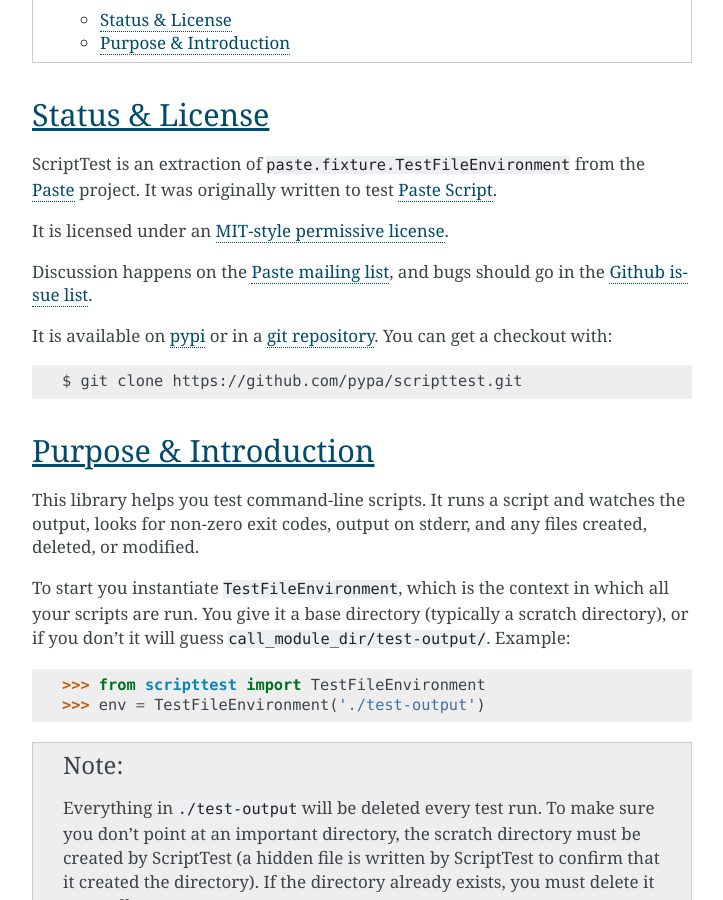
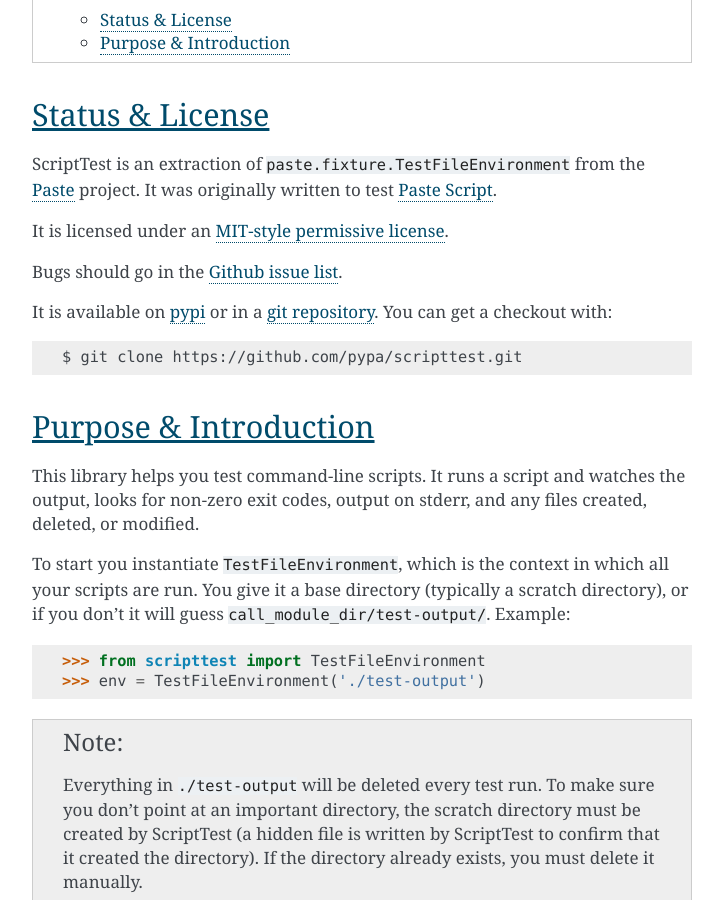
Before and after one commit to pypa/scripttest, a Sphinx documentation site: the page built from docs/index.rst, in a window 1280 px wide and 900 px high, scrolled down 594 px. Shown: the whole window, without its empty margins (388-1111 px from the left). Built offline with Sphinx 7.4.7, drawn with Linux system fonts in a browser that asks for light colours.

Commit message:
Remove dead link

```diff
--- a/docs/index.rst
+++ b/docs/index.rst
@@ -13,14 +13,16 @@
 ----------------
 
 ScriptTest is an extraction of ``paste.fixture.TestFileEnvironment``
-from the `Paste <http://pythonpaste.org>`_ project.  It was originally
-written to test `Paste Script <http://pythonpaste.org/script/>`_.
+from the
+`Paste <https://web.archive.org/web/20161003025754/http://pythonpaste.org/>`_
+project.  It was originally
+written to test
+`Paste Script <https://web.archive.org/web/20160927113347/http://pythonpaste.org/script/>`_.
 
 It is licensed under an `MIT-style permissive license
 <license.html>`_.
 
-Discussion happens on the `Paste mailing list </community/>`_,
-and bugs should go in the `Github issue list
+Bugs should go in the `Github issue list
 <https://github.com/pypa/scripttest/issues>`_.
 
 It is available on `pypi <https://pypi.python.org/pypi/scripttest/>`_
```
